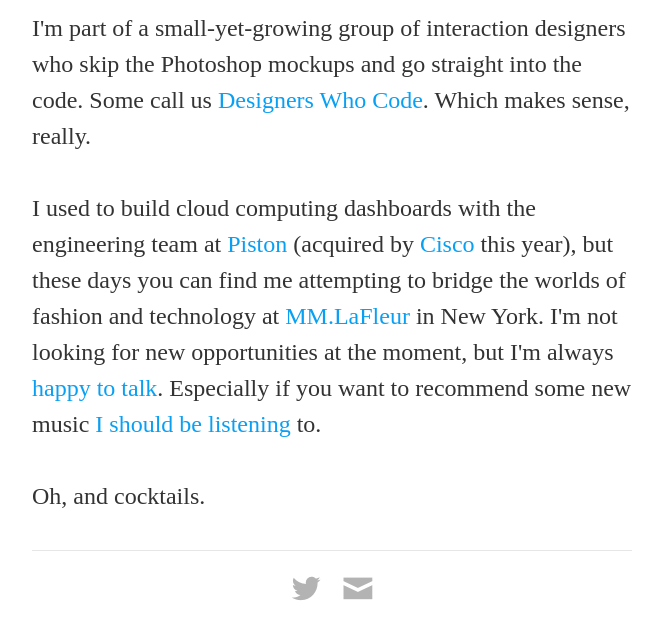
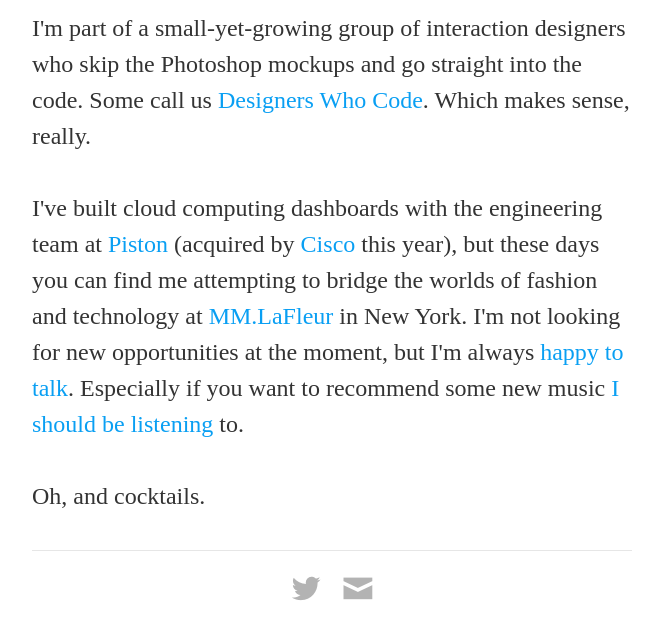
Before and after one commit to ericfrank/ericfrank, a PHP site: page / in a window 1280 px wide. Shown: the part 250-880 px from the top of the page, without its empty margins (308-969 px from the left). Run offline with PHP 8.4, Linux system fonts and the light colour scheme; some libraries are stand-ins or nearby versions.

Commit message:
Copy change

```diff
--- a/index.php
+++ b/index.php
@@ -35,7 +35,7 @@
         <div id="home-header">
             <img id="eric-head" src="/images/eric-frank.jpg" alt="Eric Frank" />
             <p>I'm part of a small-yet-growing group of interaction designers who skip the Photoshop mockups and go straight into the code. Some call us <a href="http://www.meetup.com/Designers-Who-Code/">Designers Who Code</a>. Which makes sense, really.</p>
-            <p>I used to build cloud computing dashboards with the engineering team at <a href="http://pistoncloud.com">Piston</a> (acquired by <a href="http://www.cisco.com">Cisco</a> this year), but these days you can find me attempting to bridge the worlds of fashion and technology at <a href="http://mmlafleur.com">MM.LaFleur</a> in New York. I'm not looking for new opportunities at the moment, but I'm always <a href="mailto:eric@ericfrank.com">happy to talk</a>. Especially if you want to recommend some new music <a href="http://www.rdio.com/people/mrericfrank/">I should be listening</a> to.</p>
+            <p>I've built cloud computing dashboards with the engineering team at <a href="http://pistoncloud.com">Piston</a> (acquired by <a href="http://www.cisco.com">Cisco</a> this year), but these days you can find me attempting to bridge the worlds of fashion and technology at <a href="http://mmlafleur.com">MM.LaFleur</a> in New York. I'm not looking for new opportunities at the moment, but I'm always <a href="mailto:eric@ericfrank.com">happy to talk</a>. Especially if you want to recommend some new music <a href="http://www.rdio.com/people/mrericfrank/">I should be listening</a> to.</p>
             <p>Oh, and cocktails.</p>
         </div>
 
```
